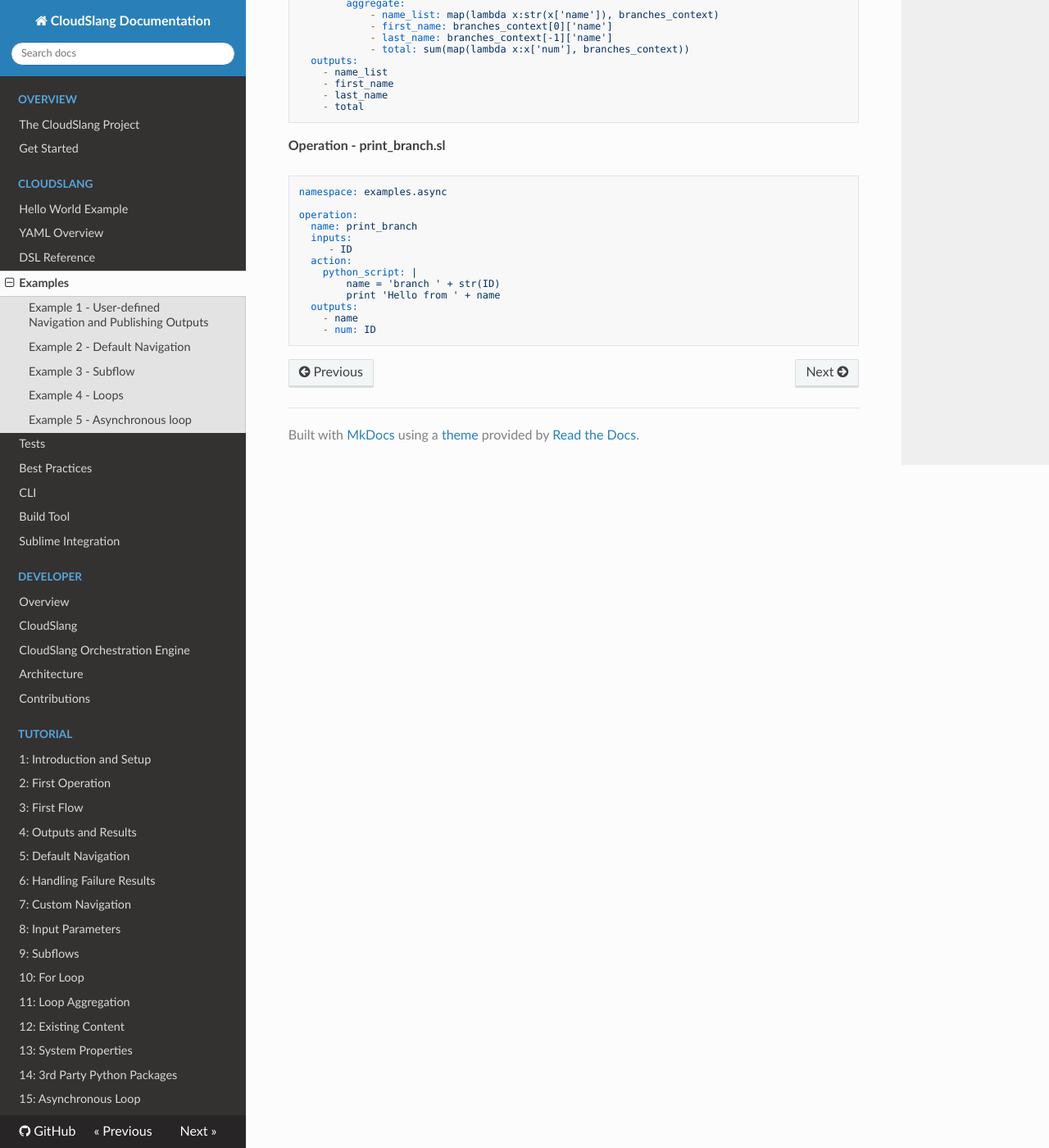
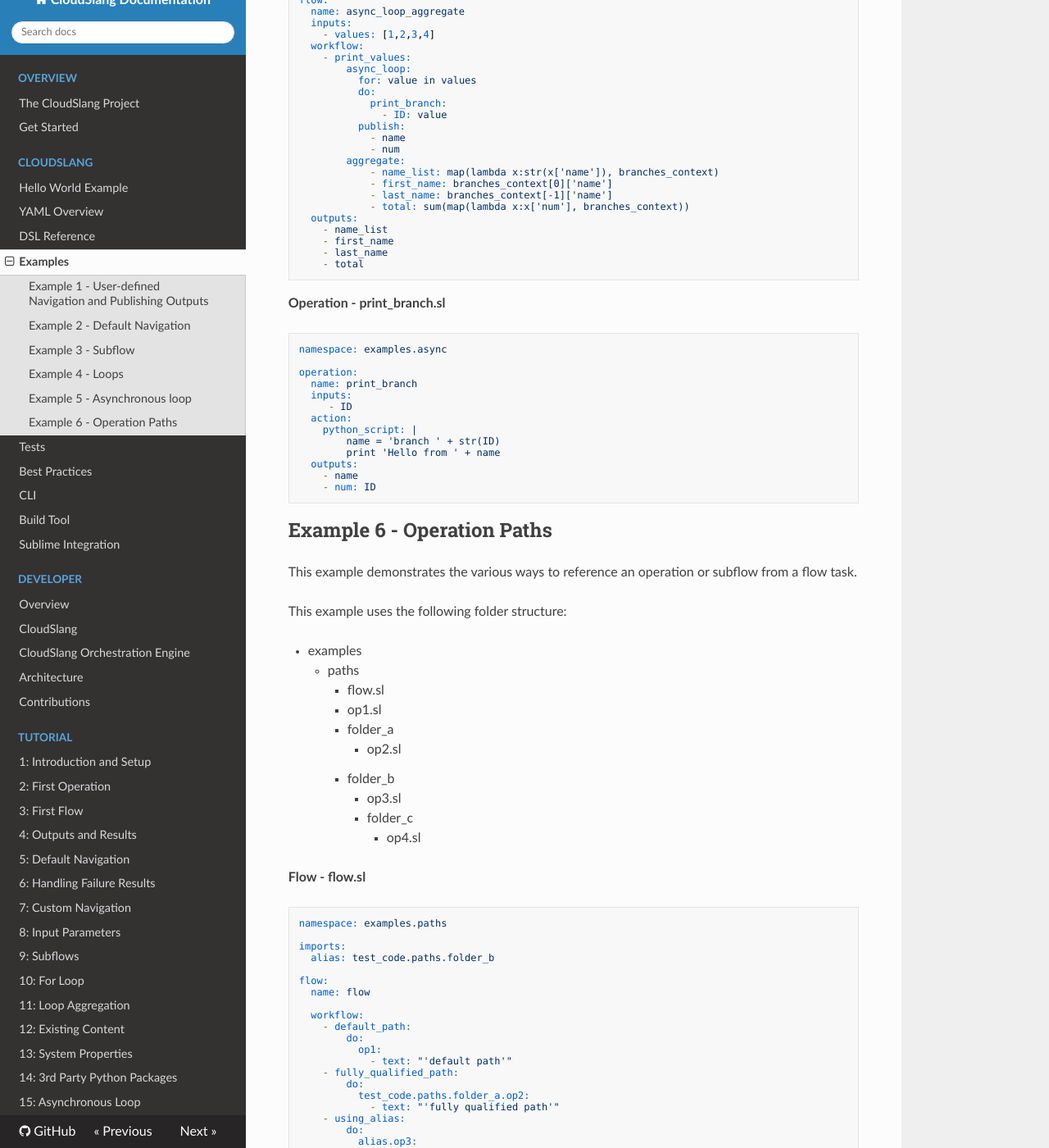
Before and after one commit to CloudSlang/docs, an MkDocs documentation site: the page built from docs/cloudslang_examples.md, in a window 1280 px wide and 1400 px high, scrolled down 6083 px. Shown: the whole window at 82% size. Built offline with MkDocs 1.6.1, drawn with Linux system fonts in a browser that asks for light colours; nearby versions of some CDN libraries; old or Windows-style settings are respelled for this version of MkDocs; some of the changed text lies outside the part shown.

Commit message:
added examples
Signed-off-by: Sam Markowitz <sam.markowitz@hp.com>

````diff
--- a/docs/cloudslang_examples.md
+++ b/docs/cloudslang_examples.md
@@ -1,5 +1,14 @@
 #Examples
-The following simplified examples demonstrate some of the key CloudSlang concepts. Each of the examples below can be run by doing the following:
+The following simplified examples demonstrate some of the key CloudSlang concepts.
+
++ [Example 1 - User-defined Navigation and Publishing Outputs](#example-1-user-defined-navigation-and-publishing-outputs)
++ [Example 2 - Default Navigation](#example-2-default-navigation)
++ [Example 3 - Subflow](#example-3-subflow)
++ [Example 4 - Loops](#example-4-loops)
++ [Example 5 - Asynchronous loop](#example-5-asynchronous-loop)
++ [Example 6 - Operation Paths](#example-6-operation-paths)
+
+Each of the examples below can be run by doing the following:
 
 1. Create a new folder.
 2. Create new CloudSlang(.sl) files and copy the code into them.
@@ -369,3 +378,96 @@ operation:
     - name
     - num: ID
 ```
+
+##Example 6 - Operation Paths
+This example demonstrates the various ways to reference an operation or subflow from a flow task.
+
+This example uses the following folder structure:
+
++ examples
+    + paths
+        + flow.sl
+        + op1.sl
+        + folder_a
+            + op2.sl
+        + folder_b
+            + op3.sl
+            + folder_c
+                + op4.sl
+
+**Flow - flow.sl**
+```yaml
+namespace: examples.paths
+
+imports:
+  alias: test_code.paths.folder_b
+
+flow:
+  name: flow
+
+  workflow:
+    - default_path:
+        do:
+          op1:
+            - text: "'default path'"
+    - fully_qualified_path:
+        do:
+          test_code.paths.folder_a.op2:
+            - text: "'fully qualified path'"
+    - using_alias:
+        do:
+          alias.op3:
+            - text: "'using alias'"
+    - alias_continuation:
+        do:
+          alias.folder_c.op4:
+            - text: "'alias continuation'"
+```
+
+**Operation - op1.sl**
+```yaml
+namespace: examples.paths
+
+operation:
+  name: op1
+  inputs:
+    - text
+  action:
+    python_script: print text
+```
+
+**Operation - op2.sl**
+```yaml
+namespace: examples.paths.folder_a
+
+operation:
+  name: op2
+  inputs:
+    - text
+  action:
+    python_script: print text
+```
+
+**Operation - op3.sl**
+```yaml
+namespace: examples.paths.folder_b
+
+operation:
+  name: op3
+  inputs:
+    - text
+  action:
+    python_script: print text
+```
+
+**Operation - op4.sl**
+```yaml
+namespace: examples.paths.folder_b.folder_c
+
+operation:
+  name: op4
+  inputs:
+    - text
+  action:
+    python_script: print text
+```
````
Also changed, not shown: docs/cloudslang_dsl_reference.md (+1 -0 lines).
